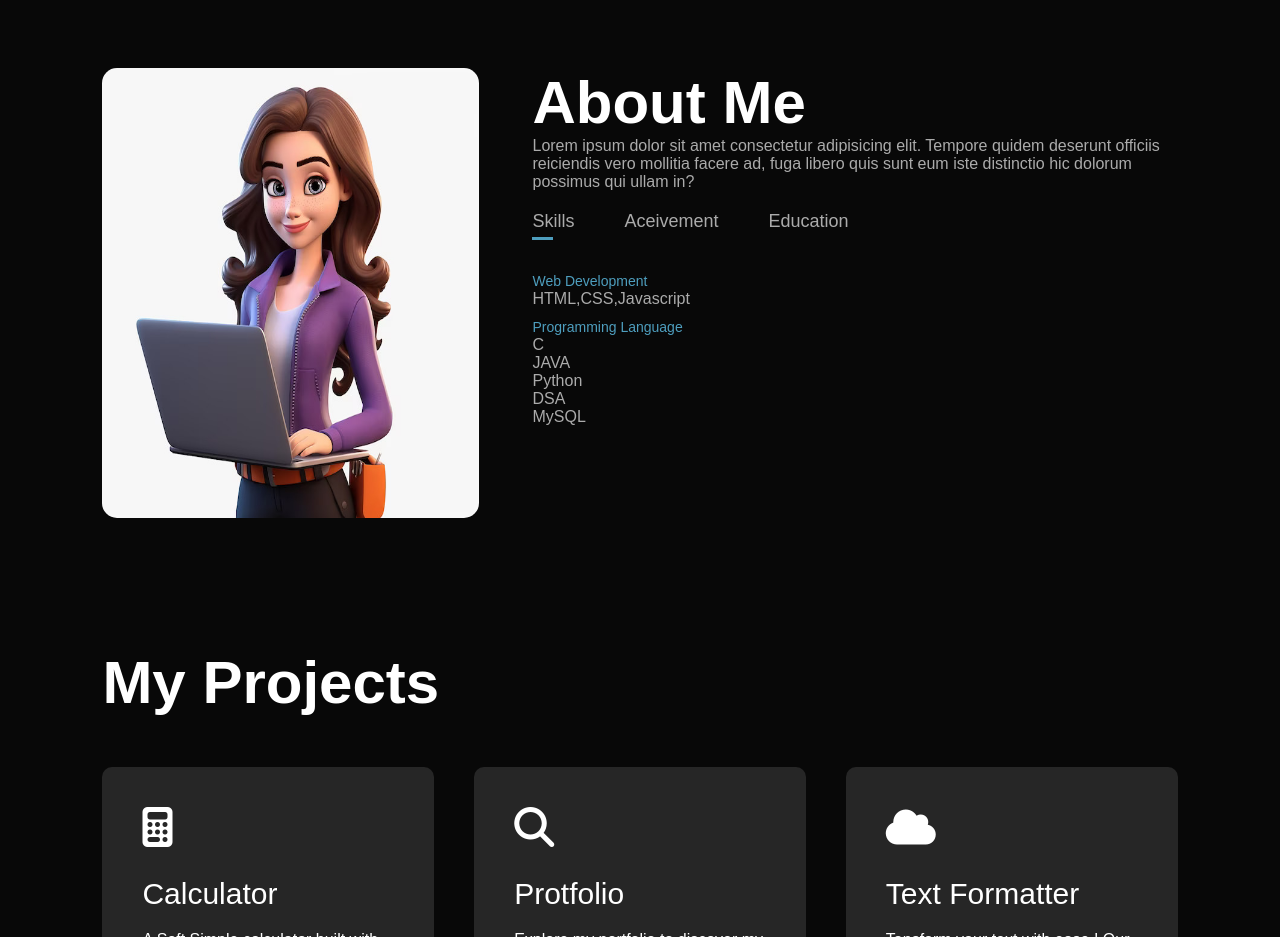
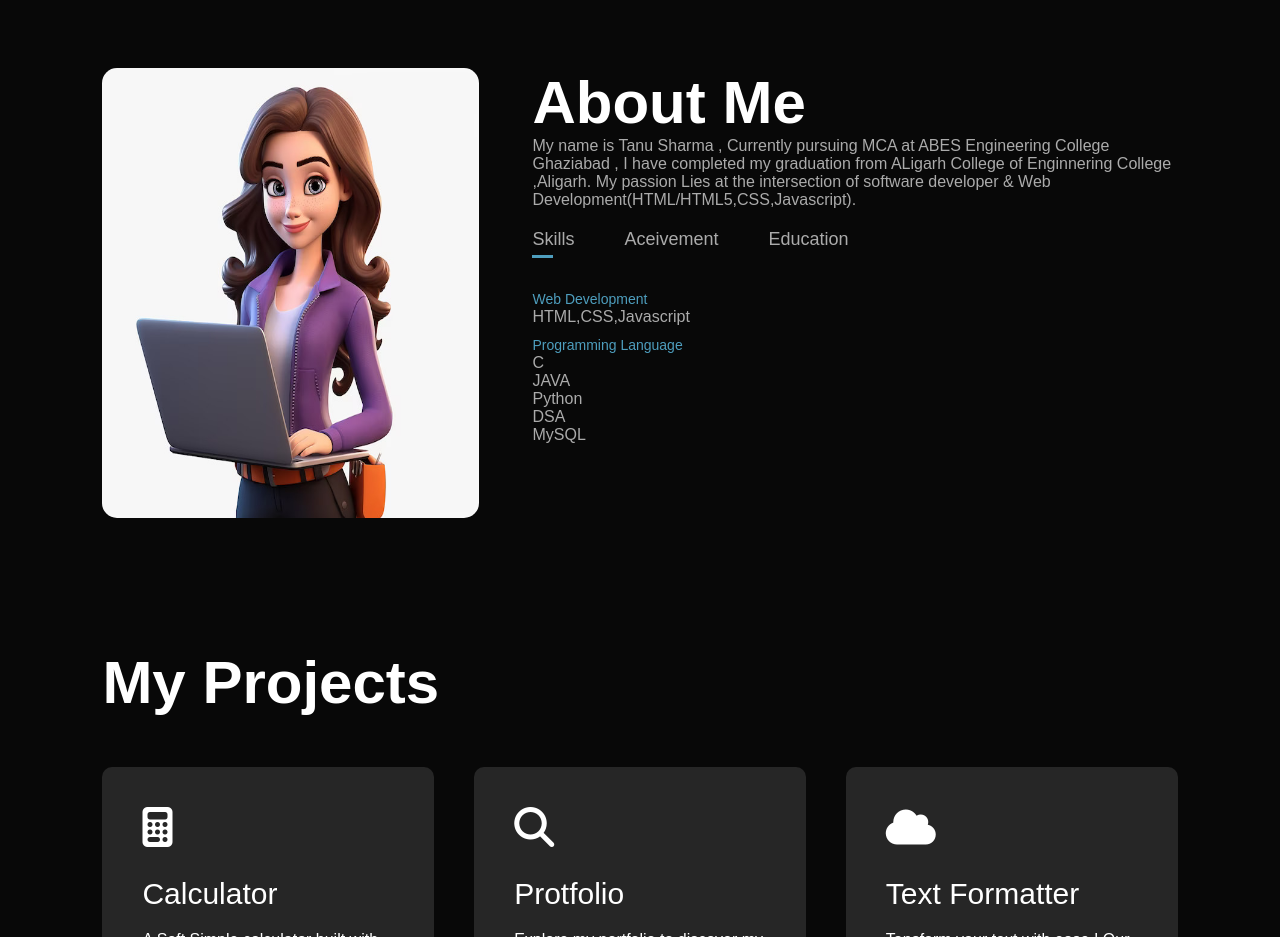
Before and after one commit to tanusharma72/Personal_portfolio, a website: page index.html in a window 1280 px wide. Shown: the part 820-1757 px from the top of the page. Drawn offline with nearby package versions, Linux system fonts and the light colour scheme.

Commit message:
Update index.html

```diff
--- a/index.html
+++ b/index.html
@@ -62,10 +62,8 @@
                 </div>
                 <div class="about-col-2">
                     <h1 class="sub-title">About Me</h1>
-                    <p>Lorem ipsum dolor sit amet consectetur adipisicing elit.
-                        Tempore quidem deserunt officiis reiciendis vero mollitia
-                        facere ad, fuga libero quis sunt eum iste distinctio hic
-                        dolorum possimus qui ullam in?
+                    <p>My name is Tanu Sharma , Currently pursuing MCA at ABES Engineering College Ghaziabad , I have completed my graduation from ALigarh
+                        College of Enginnering College ,Aligarh. My passion Lies at the intersection of software developer & Web Development(HTML/HTML5,CSS,Javascript).
                     </p>
                     <div class="tab-titles">
                         <p class="tab-links active-link" onclick="opentab('Skills')">Skills</p>
```
